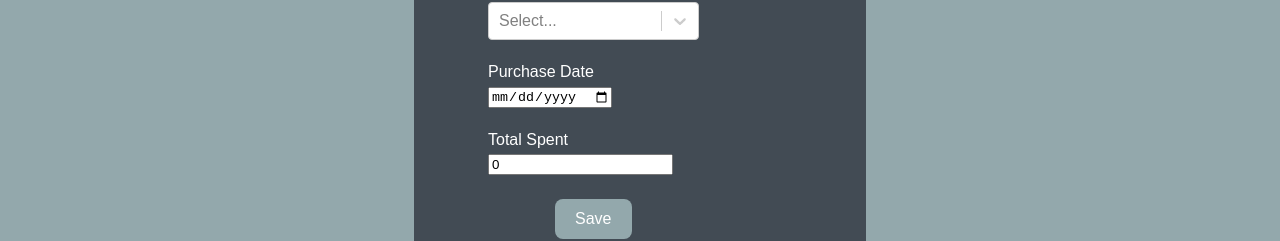
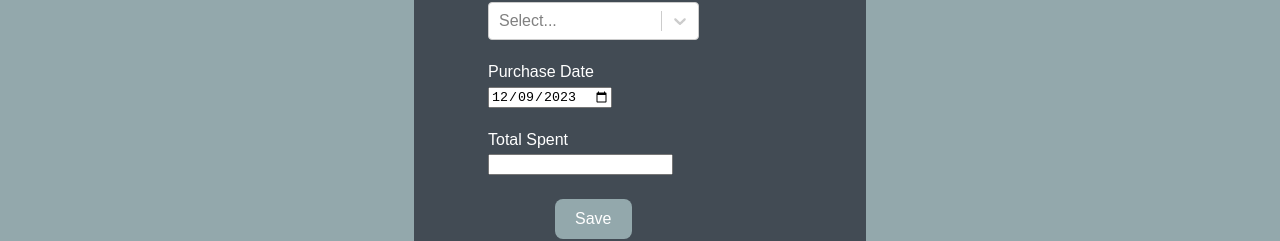
Before and after one commit to hiramfernandes/react-purchases, a React (Vite) app: page / in a window 1280 px wide. Shown: the part 413-654 px from the top of the page. Built offline with nearby package versions, Linux system fonts and the light colour scheme; no server answers.

Commit message:
Updated default values for create purchase

```diff
--- a/src/components/purchases/CreatePurchase.jsx
+++ b/src/components/purchases/CreatePurchase.jsx
@@ -7,11 +7,13 @@ import Select from 'react-select';
 import 'react-toastify/dist/ReactToastify.css';
 
 const CreatePurchase = () => {
-    const [purchaseUrl, setPurchaseUrl] = useState();
-    const [purchaseDate, setPurchaseDate] = useState();
+    const defaultDate = new Date().toISOString().split("T")[0];
+
+    const [purchaseUrl, setPurchaseUrl] = useState('');
+    const [purchaseDate, setPurchaseDate] = useState(defaultDate);
     const [vendorName, setVendorName] = useState();
     const [vendorId, setVendorId] = useState();
-    const [amount, setAmount] = useState(0);
+    const [amount, setAmount] = useState('');
     const [loadedVendors, setLoadedVendors] = useState([]);
     const [errorMessage, setErrorMessage] = useState('');
 
--- a/src/components/vendors/CreateVendorModal.jsx
+++ b/src/components/vendors/CreateVendorModal.jsx
@@ -2,13 +2,21 @@ import { useState } from "react";
 
 import classes from './CreateVendorModal.module.css';
 
-function CreateVendorModal({ onCancel, onAddVendor }) {
+function CreateVendorModal({ onCancel }) {
     const [enteredName, setEnteredName] = useState("");
     const [enteredLocation, setEnteredLocation] = useState("");
     const [enteredLogo, setEnteredLogo] = useState("");
 
     function nameChangeHandler(event) {
         setEnteredName(event.target.value);
+    }
+
+    function onAddVendor(postData) {
+        console.log(postData)
+    }
+
+    function onCancel() {
+        console.log('Cancelled')
     }
 
     function locationChangeHandler(event) {
@@ -27,8 +35,24 @@ function CreateVendorModal({ onCancel, onAddVendor }) {
             logoUrl: enteredLogo
         };
 
-        onAddVendor(postData);
-        onCancel();
+        fetch("https://aspnet-mongo.azurewebsites.net/api/Vendors/",
+            {
+                headers: {
+                    'Accept': 'application/json',
+                    'Content-Type': 'application/json'
+                },
+                method: "POST",
+                body: JSON.stringify(postData)
+            })
+            .then(function (res) {
+                console.log(res);
+                toast.success("Vendor saved successfully");
+                clearValues();
+            })
+            .catch(function (res) {
+                console.log(res);
+                toast.error(res.message);
+            });
     }
 
     return (
```
